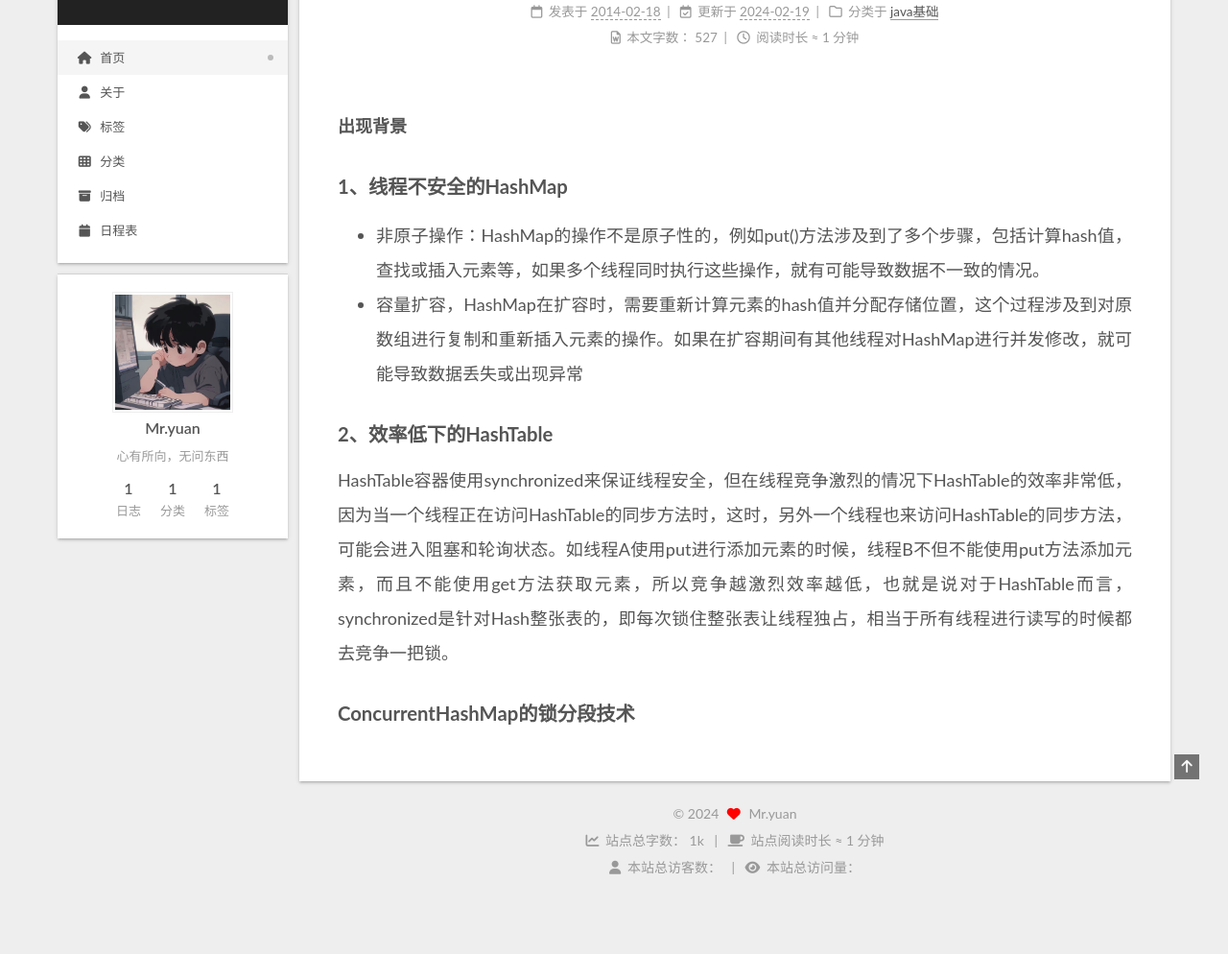
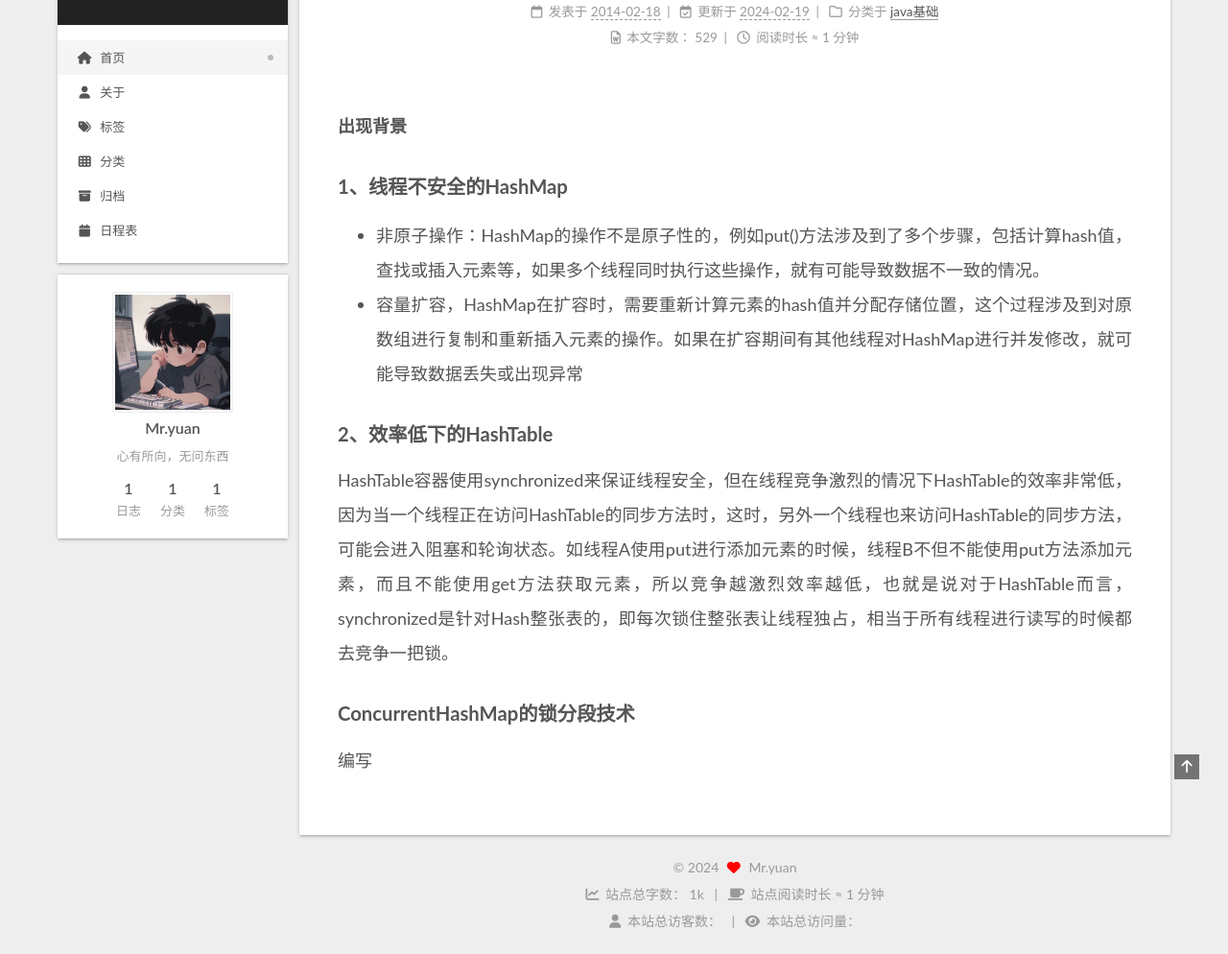
Before and after one commit to yuanyongliang1/yuanyongliang1.github.io, a plain HTML site: page index.html in a window 1280 px wide. Shown: the part 88-1082 px from the top of the page at 96% size. Before the commit the page ends 1026 px from the top, so only its background shows below. Drawn offline with nearby package versions, Linux system fonts and the light colour scheme; some packages are replaced by stand-ins of ours; a script that the page names is missing.

Commit message:
Site updated: 2024-02-19 18:27:56

```diff
--- a/index.html
+++ b/index.html
@@ -198,7 +198,7 @@
         <i class="far fa-calendar-check"></i>
       </span>
       <span class="post-meta-item-text">更新于</span>
-      <time title="修改时间：2024-02-19 18:21:38" itemprop="dateModified" datetime="2024-02-19T18:21:38+08:00">2024-02-19</time>
+      <time title="修改时间：2024-02-19 18:27:43" itemprop="dateModified" datetime="2024-02-19T18:27:43+08:00">2024-02-19</time>
     </span>
     <span class="post-meta-item">
       <span class="post-meta-item-icon">
@@ -217,7 +217,7 @@
         <i class="far fa-file-word"></i>
       </span>
       <span class="post-meta-item-text">本文字数：</span>
-      <span>527</span>
+      <span>529</span>
     </span>
     <span class="post-meta-item" title="阅读时长">
       <span class="post-meta-item-icon">
@@ -241,7 +241,8 @@
 <li>容量扩容，HashMap在扩容时，需要重新计算元素的hash值并分配存储位置，这个过程涉及到对原数组进行复制和重新插入元素的操作。如果在扩容期间有其他线程对HashMap进行并发修改，就可能导致数据丢失或出现异常</li>
 </ul>
 <h4 id="2、效率低下的HashTable"><a href="#2、效率低下的HashTable" class="headerlink" title="2、效率低下的HashTable"></a>2、效率低下的HashTable</h4><p>HashTable容器使用synchronized来保证线程安全，但在线程竞争激烈的情况下HashTable的效率非常低，因为当一个线程正在访问HashTable的同步方法时，这时，另外一个线程也来访问HashTable的同步方法， 可能会进入阻塞和轮询状态。如线程A使用put进行添加元素的时候，线程B不但不能使用put方法添加元素，而且不能使用get方法获取元素，所以竞争越激烈效率越低，也就是说对于HashTable而言，synchronized是针对Hash整张表的，即每次锁住整张表让线程独占，相当于所有线程进行读写的时候都去竞争一把锁。</p>
-<h4 id="ConcurrentHashMap的锁分段技术"><a href="#ConcurrentHashMap的锁分段技术" class="headerlink" title="ConcurrentHashMap的锁分段技术"></a>ConcurrentHashMap的锁分段技术</h4>
+<h4 id="ConcurrentHashMap的锁分段技术"><a href="#ConcurrentHashMap的锁分段技术" class="headerlink" title="ConcurrentHashMap的锁分段技术"></a>ConcurrentHashMap的锁分段技术</h4><p>编写</p>
+
 
     </div>
 
```
Also changed, not shown: 2014/02/18/ConcurrentHashMap/index.html (+5 -4 lines).
